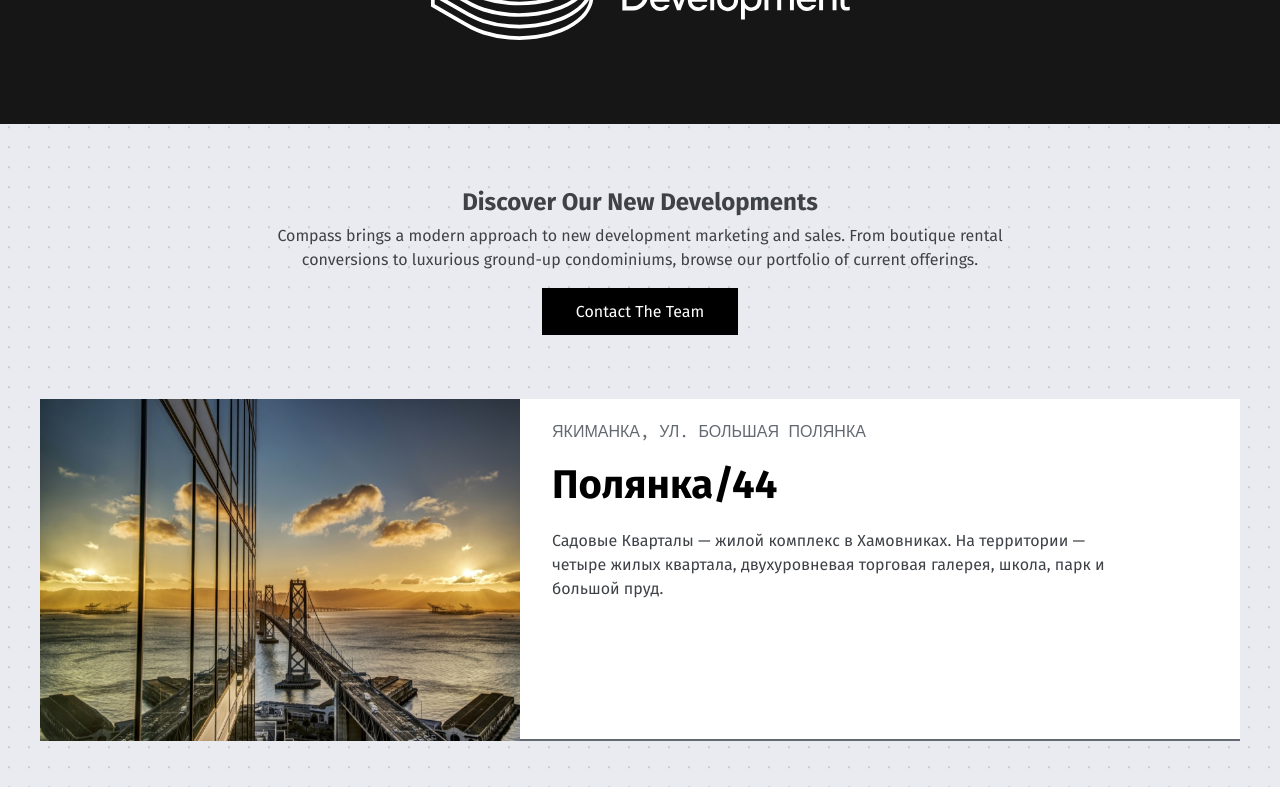
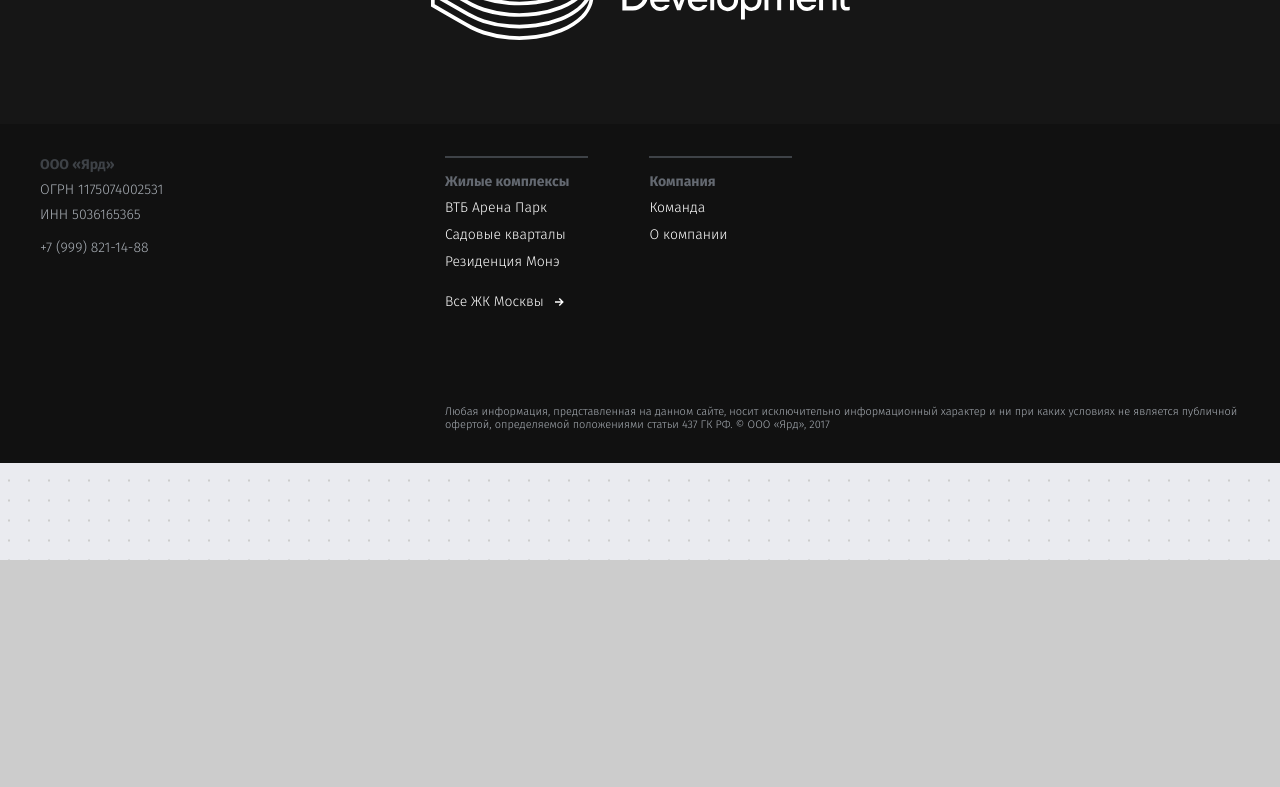
Before and after one commit to AndreyKovalenok/Frontend-dev1.0, a React (Create React App) app: page / in a window 1280 px wide. Shown: the part 240-1027 px from the top of the page. After the commit the page ends 800 px from the top, so only its background shows below. Built offline with nearby package versions, Linux system fonts and the light colour scheme.

Commit message:
gh-pages settings

```diff
--- a/package.json
+++ b/package.json
@@ -2,6 +2,7 @@
   "name": "test",
   "version": "0.1.0",
   "private": true,
+  "homepage": "https://andreykovalenok.github.io/Frontend-dev1.0/",
   "dependencies": {
     "@emotion/core": "^10.0.28",
     "@emotion/styled": "^10.0.27",
@@ -9,6 +10,7 @@
     "@testing-library/react": "^9.3.2",
     "@testing-library/user-event": "^7.1.2",
     "classnames": "^2.2.6",
+    "gh-pages": "^3.1.0",
     "node-sass": "^4.14.1",
     "prop-types": "^15.7.2",
     "react": "^16.13.1",
@@ -21,7 +23,9 @@
     "build": "react-scripts build",
     "test": "react-scripts test",
     "eject": "react-scripts eject",
-    "lint-fix": "eslint --fix ."
+    "lint-fix": "eslint --fix .",
+    "predeploy": "yarn build",
+    "deploy": "gh-pages -d build"
   },
   "browserslist": {
     "production": [
--- a/src/App.jsx
+++ b/src/App.jsx
@@ -13,7 +13,7 @@ function App() {
   const [isFetching, setFetching] = useState(true);
 
   useEffect(() => {
-    fetch("/data.json")
+    fetch("/Frontend-dev1.0/data.json")
       .then((response) => response.json())
       .then((result) => {
         setMainData(result);
@@ -26,10 +26,10 @@ function App() {
       <Header />
       {!isFetching ? (
         <Switch>
-          <Route path="/" exact>
+          <Route path="/Frontend-dev1.0" exact>
             <Home mainData={mainData} />
           </Route>
-          <Route path="/complex/:id" exact>
+          <Route path="/Frontend-dev1.0/complex/:id" exact>
             <Complex mainData={mainData} />
           </Route>
         </Switch>
--- a/src/components/graphics/Logo/index.jsx
+++ b/src/components/graphics/Logo/index.jsx
@@ -6,7 +6,7 @@ import classes from "./styles.module.scss";
 import logo from "./compass-logo.svg";
 
 const Logo = () => (
-  <Link className={classes.link} to="/">
+  <Link className={classes.link} to="/Frontend-dev1.0">
     <img className={classes.logo} src={logo} alt="Компания compass" />
   </Link>
 );
--- a/src/pages/Home/Card/index.jsx
+++ b/src/pages/Home/Card/index.jsx
@@ -6,7 +6,7 @@ import classes from "./styles.module.scss";
 
 const Card = ({ id, img, name, shortDescription, district, street }) => (
   <li className={classes.card}>
-    <Link className={classes.link} to={`/complex/${id}`}>
+    <Link className={classes.link} to={`/Frontend-dev1.0/complex/${id}`}>
       <img className={classes.image} src={img} alt={name} />
       <div className={classes.inner}>
         <p className={classes.address}>
```
Also changed, not shown: .lintstagedrc.json, 1 other file (tests, documents, lock files or other folders).
